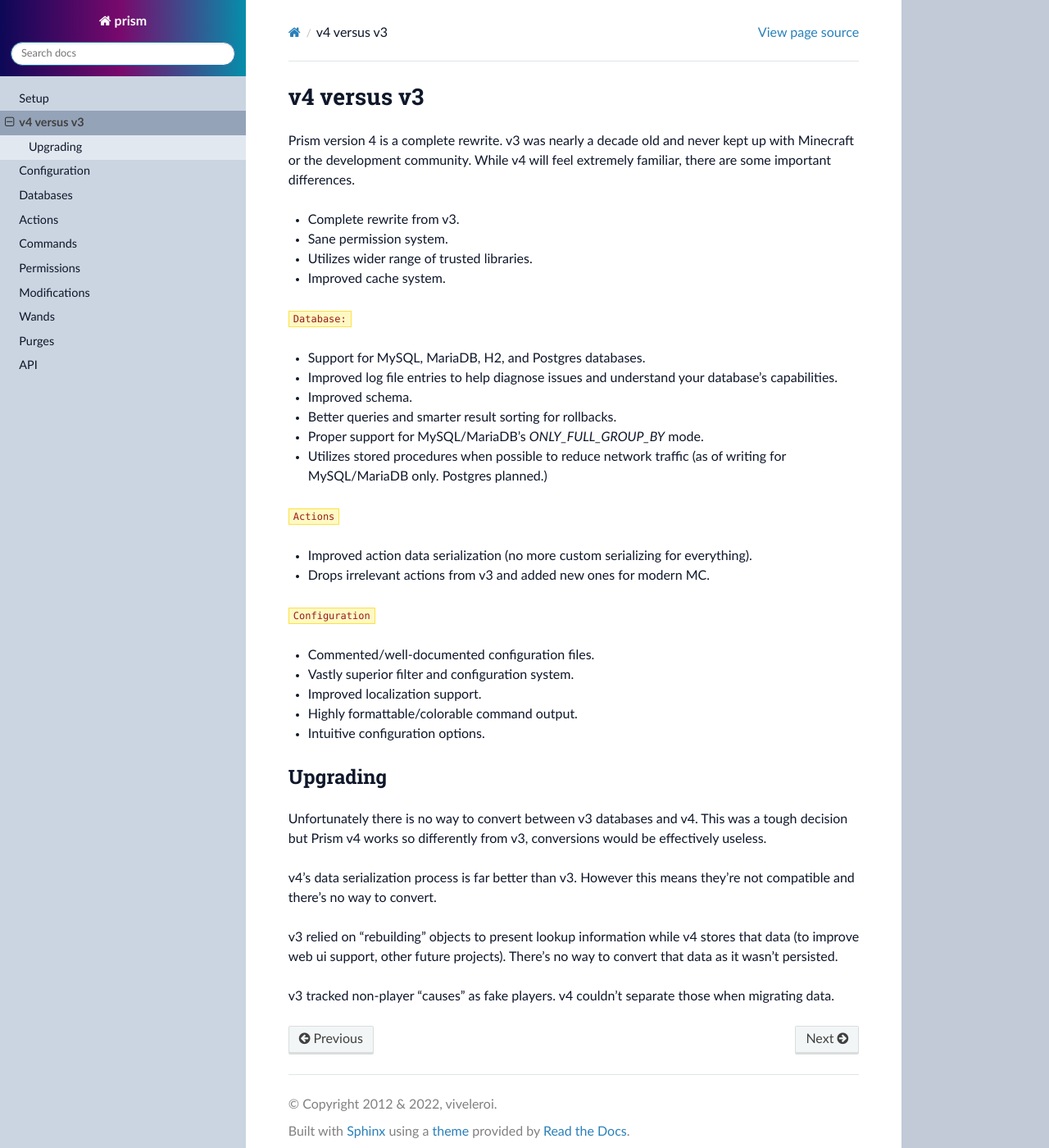
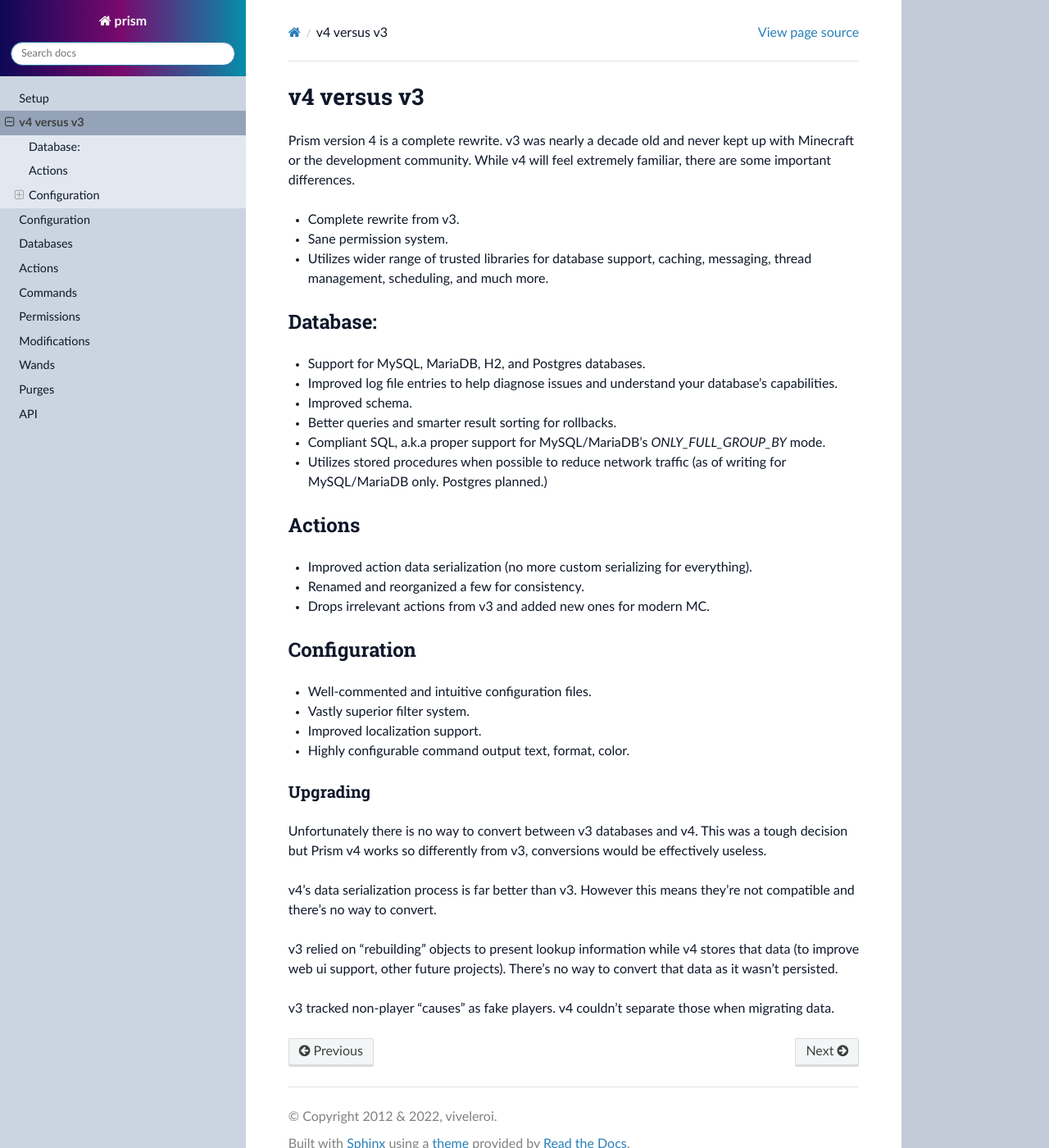
Before and after one commit to prism/prism-docs, a Sphinx documentation site: the page built from docs/source/v4_v_v3.rst, in a window 1280 px wide and 1400 px high. Shown: the whole window at 82% size. Built offline with Sphinx 7.4.7 and the Read the Docs theme 3.1.0, drawn with Linux system fonts in a browser that asks for light colours.

```diff
--- a/README.rst
+++ b/README.rst
@@ -1,3 +1,4 @@
-# Prism Docs
+Prism Docs
+==========
 
 https://pygments.org/docs/lexers/
--- a/docs/source/commands.rst
+++ b/docs/source/commands.rst
@@ -12,6 +12,7 @@ All commands are prefixed with ``prism`` (or ``pr`` for short).
    commands/restore
    commands/preview
    commands/parameters
+   commands/flags
    commands/extinguish
    commands/purge
    commands/reload
--- a/docs/source/v4_v_v3.rst
+++ b/docs/source/v4_v_v3.rst
@@ -7,30 +7,32 @@ Prism version 4 is a complete rewrite. v3 was nearly a decade old and never kept
 
 * Complete rewrite from v3.
 * Sane permission system.
-* Utilizes wider range of trusted libraries.
-* Improved cache system.
+* Utilizes wider range of trusted libraries for database support, caching, messaging, thread management, scheduling, and much more.
 
-``Database:``
+Database:
+^^^^^^^^^
 
 * Support for MySQL, MariaDB, H2, and Postgres databases.
 * Improved log file entries to help diagnose issues and understand your database's capabilities.
 * Improved schema.
 * Better queries and smarter result sorting for rollbacks.
-* Proper support for MySQL/MariaDB's `ONLY_FULL_GROUP_BY` mode.
+* Compliant SQL, a.k.a proper support for MySQL/MariaDB's `ONLY_FULL_GROUP_BY` mode.
 * Utilizes stored procedures when possible to reduce network traffic (as of writing for MySQL/MariaDB only. Postgres planned.)
 
-``Actions``
+Actions
+^^^^^^^
 
 * Improved action data serialization (no more custom serializing for everything).
+* Renamed and reorganized a few for consistency.
 * Drops irrelevant actions from v3 and added new ones for modern MC.
 
-``Configuration``
+Configuration
+^^^^^^^^^^^^^
 
-* Commented/well-documented configuration files.
-* Vastly superior filter and configuration system.
+* Well-commented and intuitive configuration files.
+* Vastly superior filter system.
 * Improved localization support.
-* Highly formattable/colorable command output.
-* Intuitive configuration options.
+* Highly configurable command output text, format, color.
 
 .. _upgrading:
 
```
Also changed, not shown: docs/source/commands/flags.rst (added, +34 -0 lines), docs/source/index.rst (+9 -1 lines).
